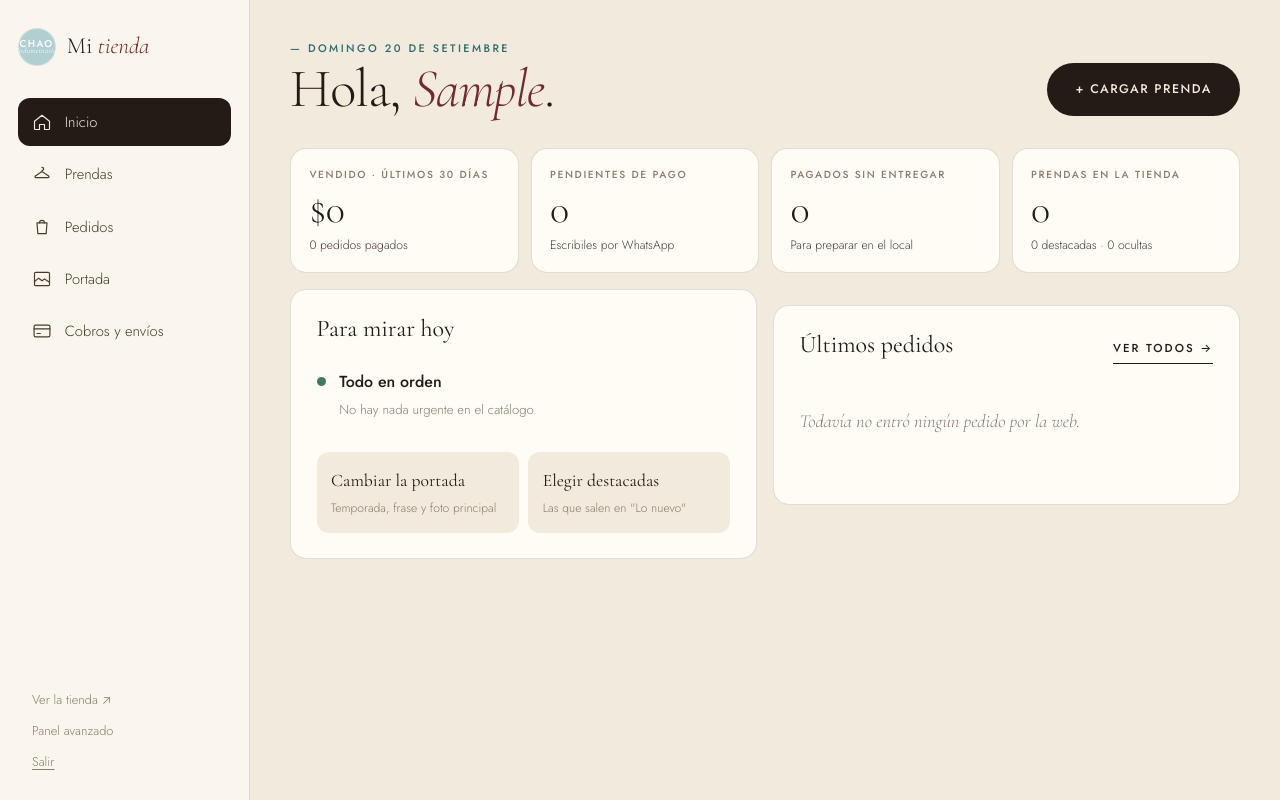
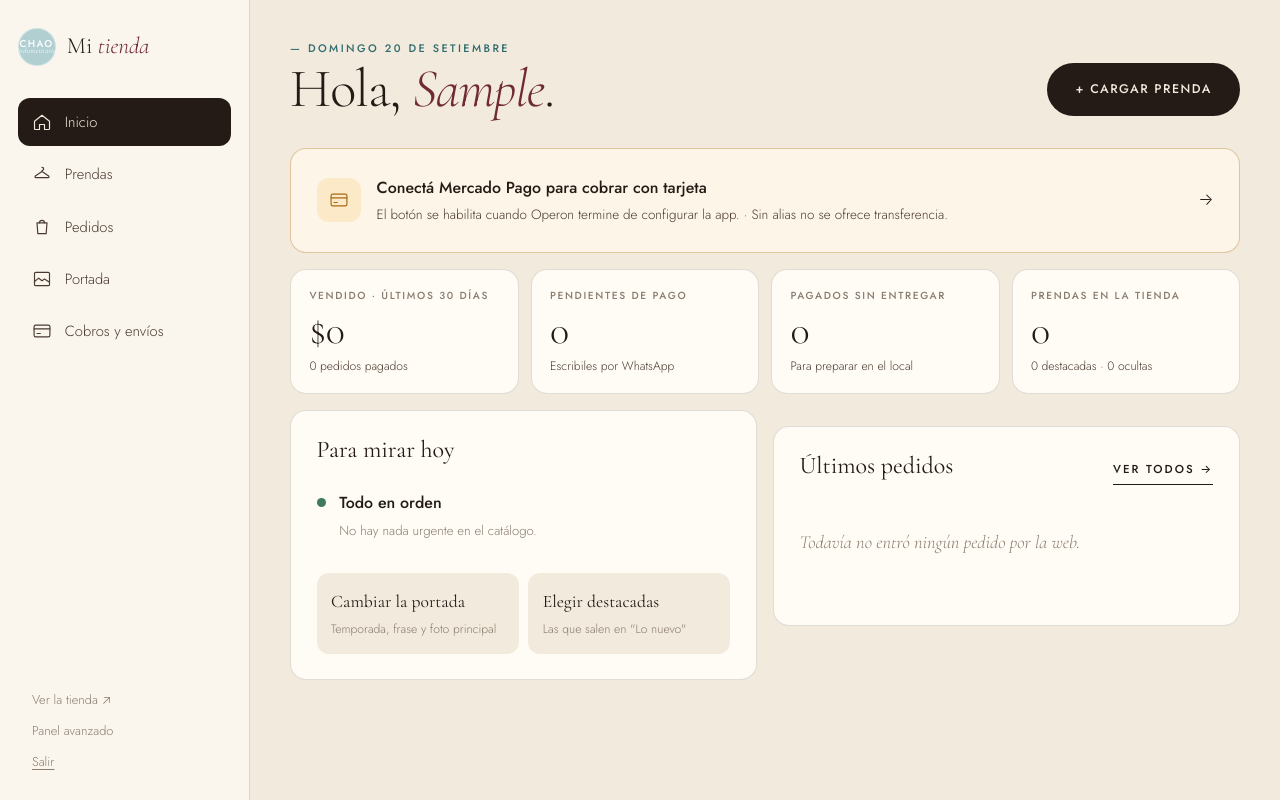
Before and after one commit to operonhub/chao-ecommerce, a Django app: page /gestion/ in a window 1280 px wide. Run offline with Django 5.2, Linux system fonts and the light colour scheme; the visitor is signed in with stand-in values (Sample User, id 1); data comes from the database, SQL or seed files in the repository; data that the repository does not hold is empty.

Commit message:
Panel: el Inicio avisa si falta conectar Mercado Pago o cargar el alias
Y los pedidos recientes muestran 'Esperando transferencia' / 'Paga al retirar'
en vez de 'Pendiente de pago'.

Co-Authored-By: Claude Opus 5.5 <noreply@anthropic.com>

```diff
--- a/gestion/views.py
+++ b/gestion/views.py
@@ -82,6 +82,10 @@ def inicio(request):
         "vendido_30": pagados_mes.aggregate(t=Sum("total"))["t"] or 0,
         "n_vendidos_30": pagados_mes.count(),
         "recientes": Pedido.objects.prefetch_related("items__producto", "items__talle")[:5],
+        # Lo que falta para cobrar online: se avisa arriba de todo en el Inicio.
+        "falta_mp": not ConexionMP.actual(),
+        "falta_transferencia": not Cobros.actual().transferencia_lista,
+        "app_mp": mercadopago.app_configurada(),
     }
     return render(request, "gestion/inicio.html", contexto)
 
--- a/static/css/gestion.css
+++ b/static/css/gestion.css
@@ -2061,3 +2061,40 @@
   background: #fdf1dc;
   color: var(--g-ambar);
 }
+
+/* Aviso en el Inicio: lo que falta para cobrar online. */
+.g-pendiente {
+  display: grid;
+  grid-template-columns: auto minmax(0, 1fr) auto;
+  align-items: center;
+  gap: 1rem;
+  margin-bottom: 1rem;
+  border-color: rgba(168, 107, 18, 0.35);
+  background: #fdf6e8;
+  color: var(--tinta);
+}
+
+.g-pendiente__icono {
+  display: grid;
+  place-items: center;
+  width: 44px;
+  height: 44px;
+  border-radius: 12px;
+  background: #fbe9c8;
+  color: var(--g-ambar);
+}
+
+.g-pendiente__texto {
+  display: flex;
+  flex-direction: column;
+  gap: 0.2rem;
+}
+
+.g-pendiente__texto b {
+  font-weight: 500;
+}
+
+.g-pendiente__texto small {
+  color: var(--tinta-suave);
+  font-size: 0.84rem;
+}
--- a/templates/gestion/inicio.html
+++ b/templates/gestion/inicio.html
@@ -11,6 +11,23 @@
   </div>
   <a href="{% url 'gestion:prenda_nueva' %}" class="btn btn--primario">+ Cargar prenda</a>
 </header>
+
+{% if falta_mp or falta_transferencia %}
+  <a href="{% url 'gestion:cobros' %}" class="g-bloque g-pendiente">
+    <span class="g-pendiente__icono" aria-hidden="true">
+      <svg viewBox="0 0 24 24"><rect x="2.5" y="5" width="19" height="14" rx="2"/><path d="M2.5 9.5h19M6 15h4"/></svg>
+    </span>
+    <span class="g-pendiente__texto">
+      <b>{% if falta_mp %}Conectá Mercado Pago para cobrar con tarjeta{% else %}Cargá tu alias para cobrar por transferencia{% endif %}</b>
+      <small>
+        {% if falta_mp and not app_mp %}El botón se habilita cuando Operon termine de configurar la app.
+        {% elif falta_mp %}Es un botón: te lleva a Mercado Pago, aceptás y listo.{% endif %}
+        {% if falta_transferencia %}{% if falta_mp %} · {% endif %}Sin alias no se ofrece transferencia.{% endif %}
+      </small>
+    </span>
+    <span aria-hidden="true">→</span>
+  </a>
+{% endif %}
 
 <section class="g-kpis">
   <a href="{% url 'gestion:pedidos' %}?ver=pagado" class="g-kpi">
@@ -94,7 +111,7 @@
     </div>
     {% for p in recientes %}
       <a href="{% url 'gestion:pedidos' %}#pedido-{{ p.pk }}" class="g-pedido-mini">
-        <span class="g-estado g-estado--{{ p.estado }}">{{ p.get_estado_display }}</span>
+        <span class="g-estado g-estado--{{ p.estado }}{% if p.estado == 'pendiente' and p.metodo_pago != 'mercadopago' %} g-estado--esperando{% endif %}">{{ p.descripcion_estado }}</span>
         <span class="g-pedido-mini__nombre">#{{ p.pk }} · {{ p.nombre }}</span>
         <span class="g-pedido-mini__total">${{ p.total|pesos }}</span>
         <span class="g-pedido-mini__fecha">{{ p.creado|date:"j/n H:i" }}</span>
```
Also changed, not shown: pedidos/tests.py (+15 -0 lines).
